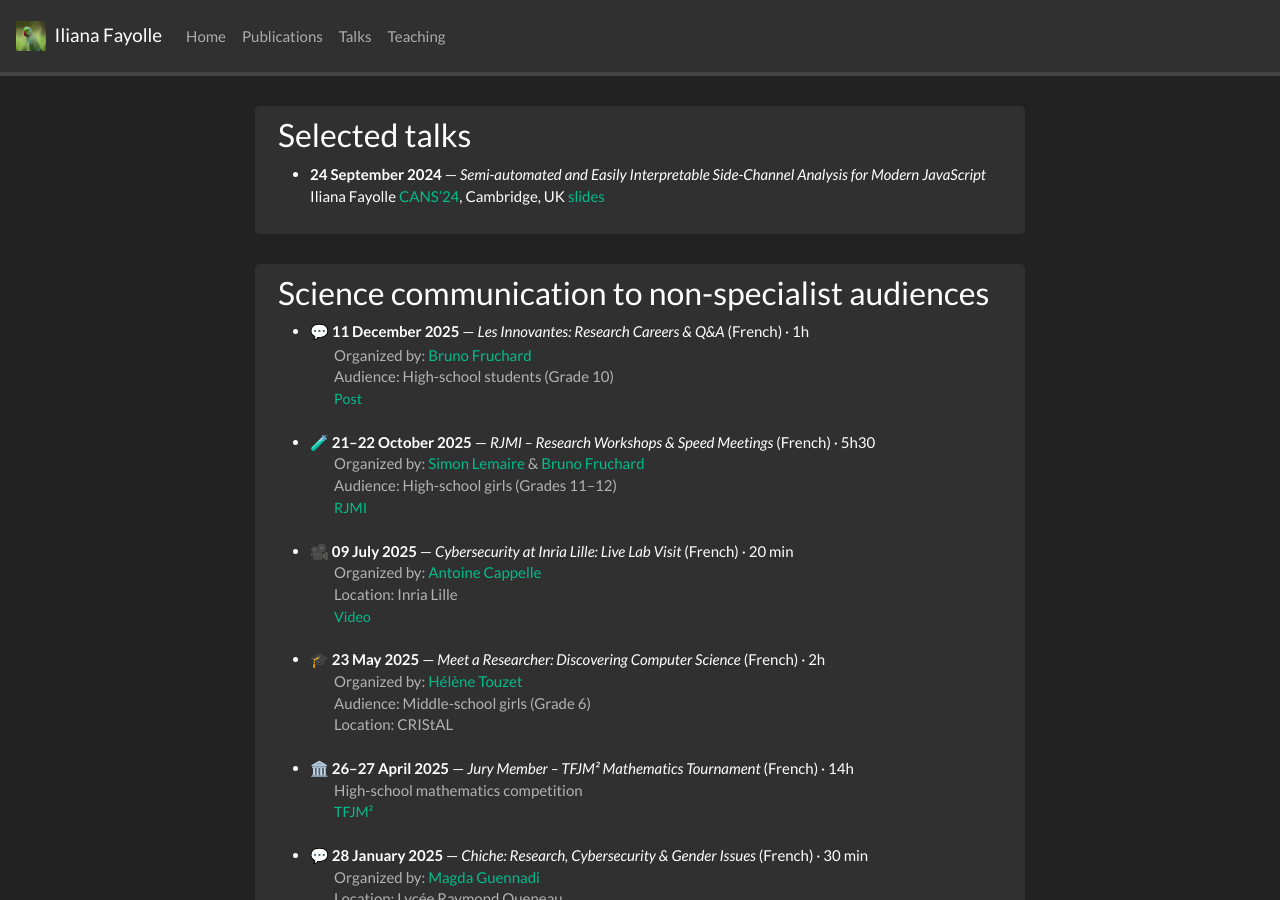
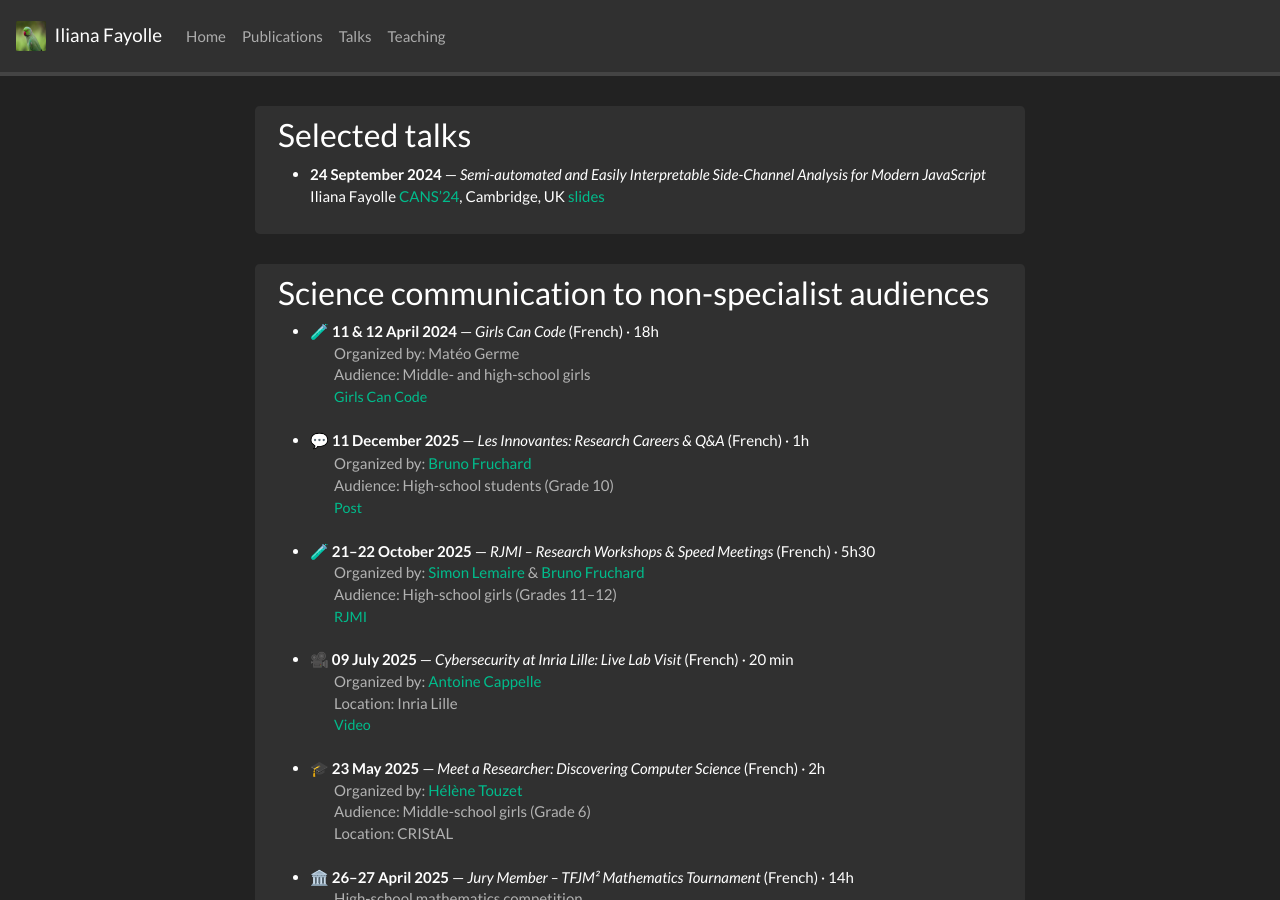
Before and after one commit to Naeele/Naeele.github.io, a Jekyll site: the page built from _pages/talks.md, in a window 1280 px wide and 900 px high. Built offline with Jekyll 4.4.1, drawn with Linux system fonts in a browser that asks for light colours; nearby versions of some CDN libraries; a style sheet for code colours, icons or effects is not loaded.

Commit message:
Feat: Add Girls Can Code event

```diff
--- a/_pages/talks.md
+++ b/_pages/talks.md
@@ -51,6 +51,17 @@ permalink: /talks/
 
 <div class="jumbotron">
 <h3>Science communication to non-specialist audiences</h3>
+
+<div class="talk-item">
+* 🧪 <strong>11 & 12 April 2024</strong> — <em>Girls Can Code</em> (French) · 18h
+  <div class="talk-meta">
+  Organized by: Matéo Germe<br>
+  Audience: Middle- and high-school girls<br>
+  <span class="talk-links">
+    <a href="https://girlscancode.fr/">Girls Can Code</a>
+  </span>
+  </div>
+</div>
 
 <div class="talk-item">
 * 💬 <strong>11 December 2025</strong> — <span class="talk-title"><em>Les Innovantes: Research Careers & Q&amp;A</em> (French)</span> · 1h
```
